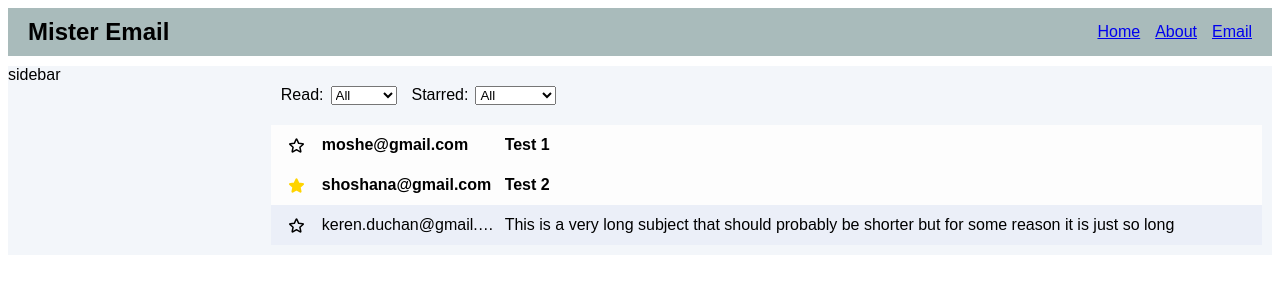
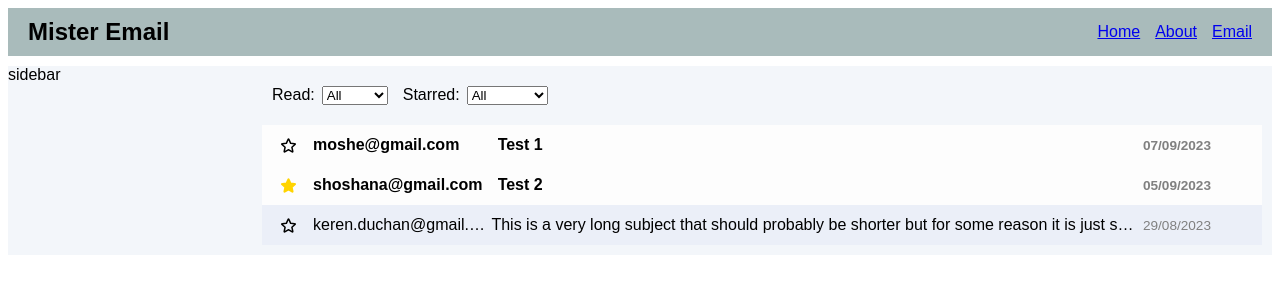
Before and after one commit to kerenduchan/kmail, a React (Vite) app: page /#/email in a window 1280 px wide. Shown: the top 300 px of the page. Built offline with nearby package versions, Linux system fonts and the light colour scheme.

Commit message:
show 'sent at' in email preview

```diff
--- a/src/assets/css/cmps/email-preview.css
+++ b/src/assets/css/cmps/email-preview.css
@@ -42,6 +42,7 @@
     text-decoration: none;
     color: unset;
     display: flex;
+    align-items: center;
     gap: 5px;
 }
 
@@ -51,6 +52,11 @@
     text-overflow: ellipsis;
     white-space: nowrap;
     overflow-x: hidden;
+}
+
+.email-preview-sent-at {
+    color: grey;
+    font-size: 85%;
 }
 
 /* Styling for small screens */
--- a/src/cmps/EmailPreview.jsx
+++ b/src/cmps/EmailPreview.jsx
@@ -1,4 +1,6 @@
 import { Link } from 'react-router-dom'
+
+import { formatDate } from '../util'
 
 const MAX_SUBJECT_LEN = 80
 
@@ -32,6 +34,10 @@ export function EmailPreview({ email, onUpdateEmail, onDeleteEmail }) {
                 <div className="email-preview-from">{email.from}</div>
                 {/* Subject */}
                 <div className="email-preview-subject">{email.subject}</div>
+                {/* Sent at */}
+                <div className="email-preview-sent-at">
+                    {formatDate(email.sentAt)}
+                </div>
             </Link>
             {/* Actions */}
             <div className="email-preview-actions">
--- a/src/services/email.service.js
+++ b/src/services/email.service.js
@@ -77,7 +77,7 @@ function _createEmails() {
                 body: 'This is the body of test 1',
                 isRead: false,
                 isStarred: false,
-                sentAt: null,
+                sentAt: 1694073781000,
                 removedAt: null,
                 from: 'moshe@gmail.com',
                 to: 'keren.duchan@gmail.com',
@@ -88,7 +88,7 @@ function _createEmails() {
                 body: 'This is the body of test 2',
                 isRead: false,
                 isStarred: true,
-                sentAt: null,
+                sentAt: 1693920361000,
                 removedAt: null,
                 from: 'shoshana@gmail.com',
                 to: 'keren.duchan@gmail.com',
@@ -100,7 +100,7 @@ function _createEmails() {
                 body: 'This is the body of test 3',
                 isRead: true,
                 isStarred: false,
-                sentAt: null,
+                sentAt: 1693310401000,
                 removedAt: null,
                 from: 'keren.duchan@gmail.com',
                 to: 'shoshana@gmail.com',
--- /dev/null
+++ b/src/util.js
@@ -0,0 +1,5 @@
+export { formatDate }
+
+function formatDate(timestamp) {
+    return new Date(timestamp).toLocaleDateString('en-GB')
+}
```
